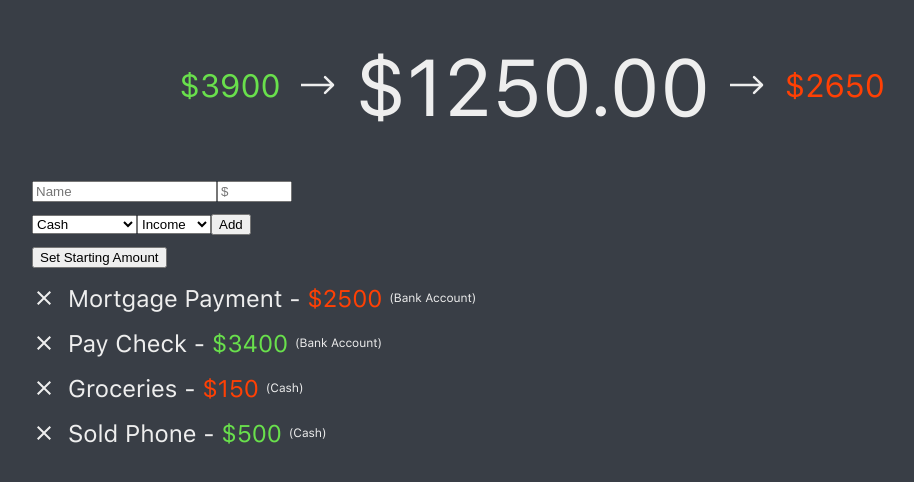
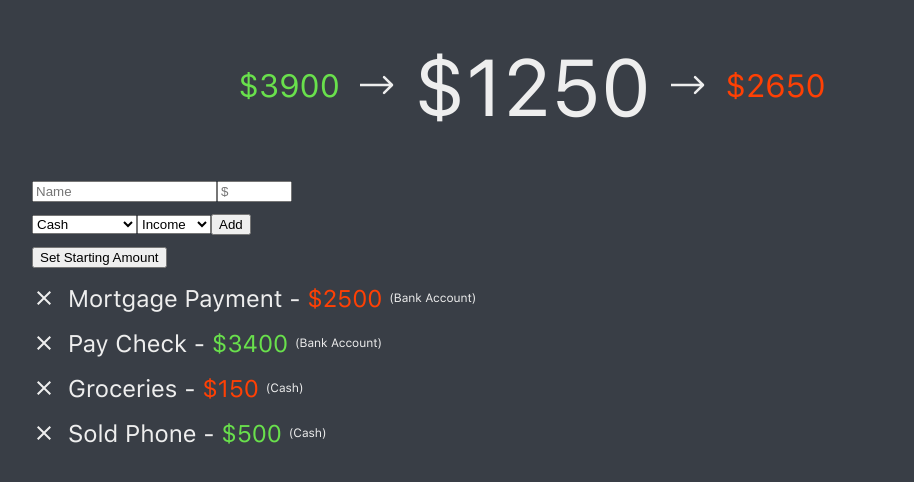
Before and after one commit to Mito6211/moneytracker, a React (Create React App) app: page / in a window 1280 px wide. Shown: the top 482 px of the page, without its empty margins (108-1022 px from the left). Built offline with nearby package versions, Linux system fonts and the light colour scheme.

Commit message:
Added utils file with abbreviateMoney function for decimal handling

```diff
--- a/src/Components/EntryList/index.tsx
+++ b/src/Components/EntryList/index.tsx
@@ -1,5 +1,6 @@
 import React from "react";
 import { MdClose } from "react-icons/md";
+import { abbreviateMoney } from "../../utils";
 
 import "./index.scss";
 
@@ -24,7 +25,7 @@ const MoneyDisplay: React.FC<Props> = ({ entries, setEntries }) => {
           {entry.name}
           &nbsp;-&nbsp;
           <span className={entry.isIncome ? "green" : "red"}>
-            ${entry.amount}
+            ${abbreviateMoney(entry.amount)}
           </span>
           &nbsp;
           <span className="small">({entry.type})</span>
--- a/src/Components/MoneyDisplay/index.tsx
+++ b/src/Components/MoneyDisplay/index.tsx
@@ -1,6 +1,6 @@
 import React from "react";
 import Arrow from "./Arrow";
-
+import { abbreviateMoney } from "../../utils";
 import { Entry } from "../../types";
 import "./index.scss";
 
@@ -18,18 +18,21 @@ const MoneyDisplay: React.FC<Props> = ({ entries, startingAmount = 0 }) => {
     (acc, cur) => acc + (cur.isIncome ? 0 : cur.amount),
     0
   );
-
   const total: number = startingAmount + (income - expenses);
 
   return (
     <div className="top-money-display">
-      <span className="income stroke-text">{"$" + income}</span>
+      <span className="income stroke-text">
+        {"$" + abbreviateMoney(income)}
+      </span>
       <Arrow />
       <span className="total stroke-text">
-        {(total < 0 ? "-$" : "$") + Math.abs(total).toFixed(2)}
+        {(total < 0 ? "-$" : "$") + abbreviateMoney(Math.abs(total))}
       </span>
       <Arrow />
-      <span className="expenses stroke-text">{"$" + expenses}</span>
+      <span className="expenses stroke-text">
+        {"$" + abbreviateMoney(expenses)}
+      </span>
     </div>
   );
 };
--- /dev/null
+++ b/src/utils.ts
@@ -0,0 +1,3 @@
+export const abbreviateMoney = (amount: number): string => {
+  return Number.isInteger(amount) ? amount.toFixed(0) : amount.toFixed(2);
+};
```
